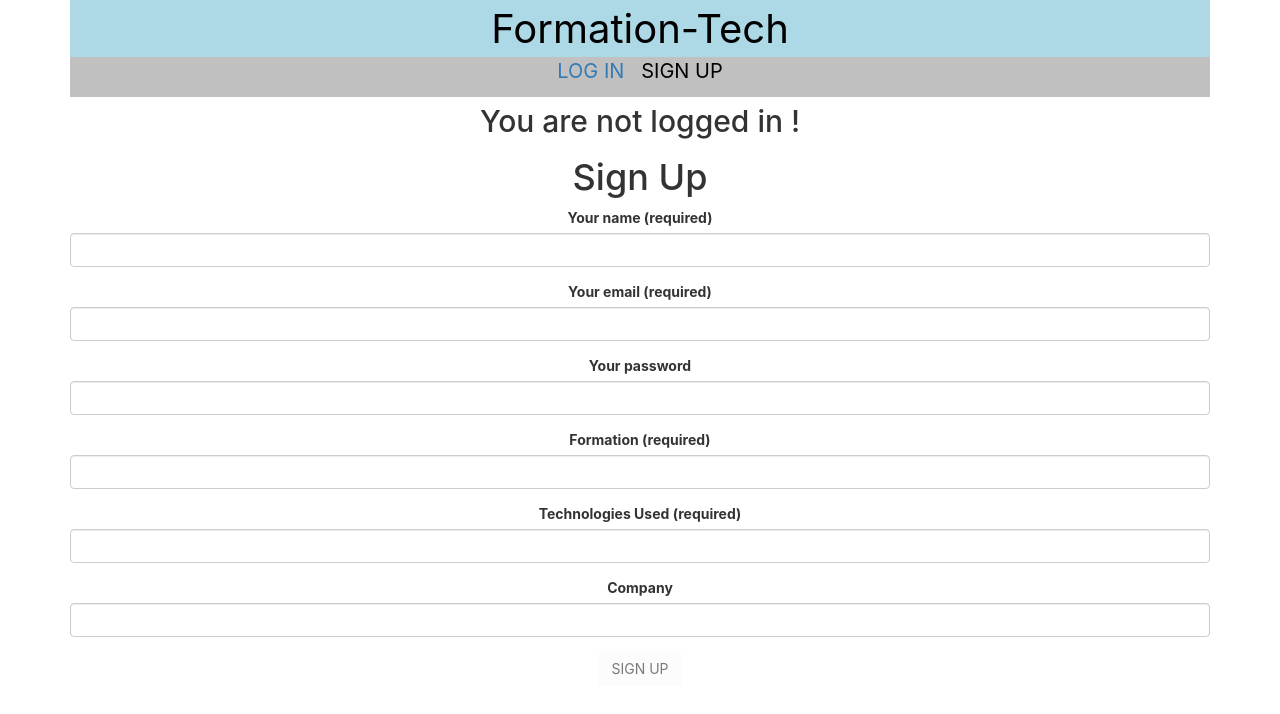
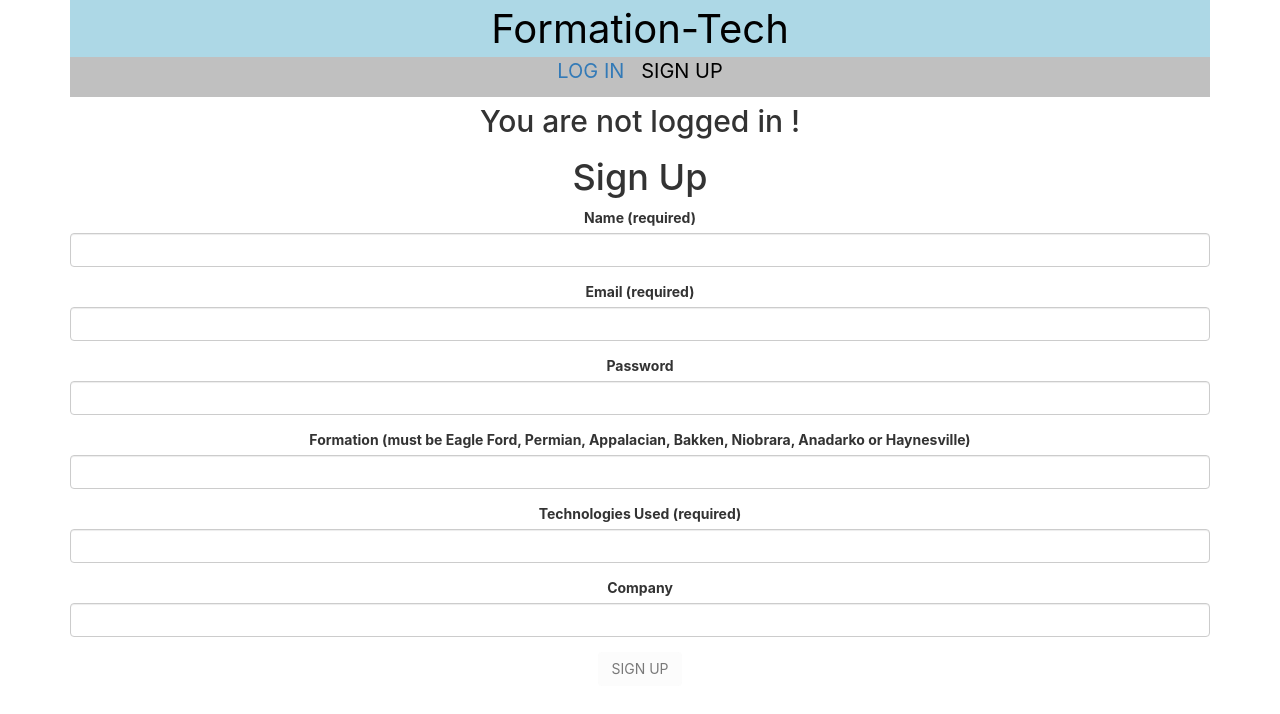
Before and after one commit to SherreAhlers/Formation-Tech, a React (Create React App) app: page /signup in a window 1280 px wide. Shown: the top 714 px of the page. Built offline with nearby package versions, Linux system fonts and the light colour scheme.

Commit message:
Working Auth

```diff
--- a/config/database.js
+++ b/config/database.js
@@ -1,7 +1,7 @@
 var mongoose = require('mongoose');
 
 mongoose.connect(
-    //   'mongodb://localhost:27017/puppies',
+      'mongodb://localhost:27017/technologies',
     {
         useNewUrlParser: true,
         useCreateIndex: true,
--- a/db.js
+++ /dev/null
@@ -1,4 +0,0 @@
-// require('dotenv').config();
-// require('./config/database');
-
-// const User = require('./models/user');
--- a/package.json
+++ b/package.json
@@ -7,6 +7,7 @@
         "@testing-library/react": "^9.5.0",
         "@testing-library/user-event": "^7.2.1",
         "bcrypt": "^5.0.0",
+        "cors": "^2.8.5",
         "dotenv": "^8.2.0",
         "express": "^4.17.1",
         "jsonwebtoken": "^8.5.1",
--- a/server.js
+++ b/server.js
@@ -1,4 +1,4 @@
-// const cors = require('cors');
+const cors = require('cors');
 const express = require('express');
 const path = require('path');
 const logger = require('morgan');
@@ -8,7 +8,7 @@ require('./config/database');
 require('dotenv').config();
 
 // const technologiesRouter = require('./routes/api/technologies')
-const userRouter = require('./routes/api/users')
+const userRouter = require('./routes/api/users');
 
 const app = express();
 // app.use(cors());
--- a/src/pages/App/App.js
+++ b/src/pages/App/App.js
@@ -41,6 +41,7 @@ class App extends Component {
                     <Link to="" onClick = { this.handleLogout }>
                     LOG OUT
                     </Link>
+                    &nbsp;&nbsp;&nbsp;
                     </>
                 ) : (
                     <>
@@ -66,7 +67,8 @@ class App extends Component {
                 <Route exact path="/signup"
                 render = {
                     ({ history }) => (
-                        <SignupPage history={ history }
+                        <SignupPage
+                        history={ history }
                         handleSignupOrLogin={ this.handleSignupOrLogin }
                         />
                     )
@@ -75,7 +77,8 @@ class App extends Component {
                 <Route exact path="/login"
                 render = {
                     ({ history }) => (
-                        <LoginPage history={ history }
+                        <LoginPage
+                        history={ history }
                         handleSignupOrLogin={ this.handleSignupOrLogin }
                         />
                     )
--- a/src/pages/LoginPage/LoginPage.jsx
+++ b/src/pages/LoginPage/LoginPage.jsx
@@ -52,7 +52,7 @@ class LoginPage extends Component {
         onSubmit={this.handleSubmit}
       >
         <div className="form-group">
-          <label>Your email (required)</label>
+          <label>Email (required)</label>
           <input
             className="form-control"
             name="email"
@@ -62,7 +62,7 @@ class LoginPage extends Component {
           />
         </div>
         <div className="form-group">
-          <label>Your password</label>
+          <label>Password</label>
           <input
             type="password"
             className="form-control"
--- a/src/pages/SignupPage/SignupPage.jsx
+++ b/src/pages/SignupPage/SignupPage.jsx
@@ -45,7 +45,7 @@ class SignupPage extends Component {
     };
     this.setState({
       formData,
-      invalidForm: !this.formData.current.checkValidity(),
+      invalidForm: !this.formRef.current.checkValidity(),
     });
   };
 
@@ -63,7 +63,7 @@ class SignupPage extends Component {
           onSubmit={this.handleSubmit}
         >
           <div className="form-group">
-            <label>Your name (required)</label>
+            <label>Name (required)</label>
             <input
               className="form-control"
               name="name"
@@ -73,7 +73,7 @@ class SignupPage extends Component {
             />
           </div>
           <div className="form-group">
-            <label>Your email (required)</label>
+            <label>Email (required)</label>
             <input
               className="form-control"
               name="email"
@@ -83,7 +83,7 @@ class SignupPage extends Component {
             />
           </div>
           <div className="form-group">
-            <label>Your password</label>
+            <label>Password</label>
             <input
               type="password"
               className="form-control"
@@ -93,8 +93,9 @@ class SignupPage extends Component {
             />
           </div>
           <div className="form-group">
-            <label>Formation (required)</label>
+            <label>Formation (must be Eagle Ford, Permian, Appalacian, Bakken, Niobrara, Anadarko or Haynesville)</label>
             <input
+              // type="dropdown"
               className="form-control"
               name="formation"
               value={this.state.formData.formation}
@@ -124,6 +125,7 @@ class SignupPage extends Component {
             </div>
             <button
               className="btn"
+              type="submit"
               disabled={this.state.invalidForm}>
             SIGN UP
             </button>
```
Also changed, not shown: src/components/NavBar/NavBar.css (deleted, +0 -13 lines), src/components/NavBar/NavBar.jsx (deleted, +0 -33 lines), src/components/SignupForm/SignupForm.jsx (deleted, +0 -95 lines), src/index.js (+4 -8 lines), 1 other file (tests, documents, lock files or other folders).
